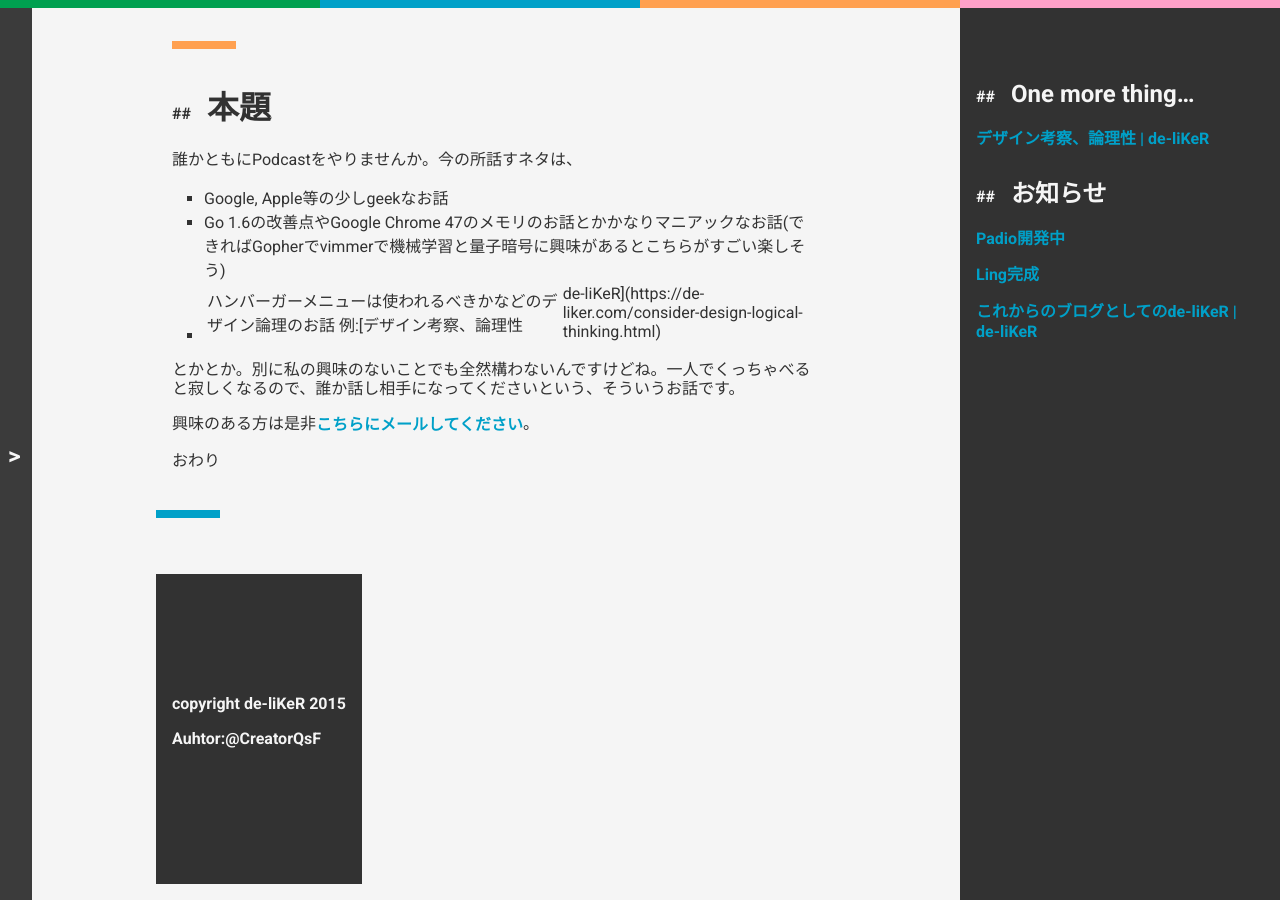
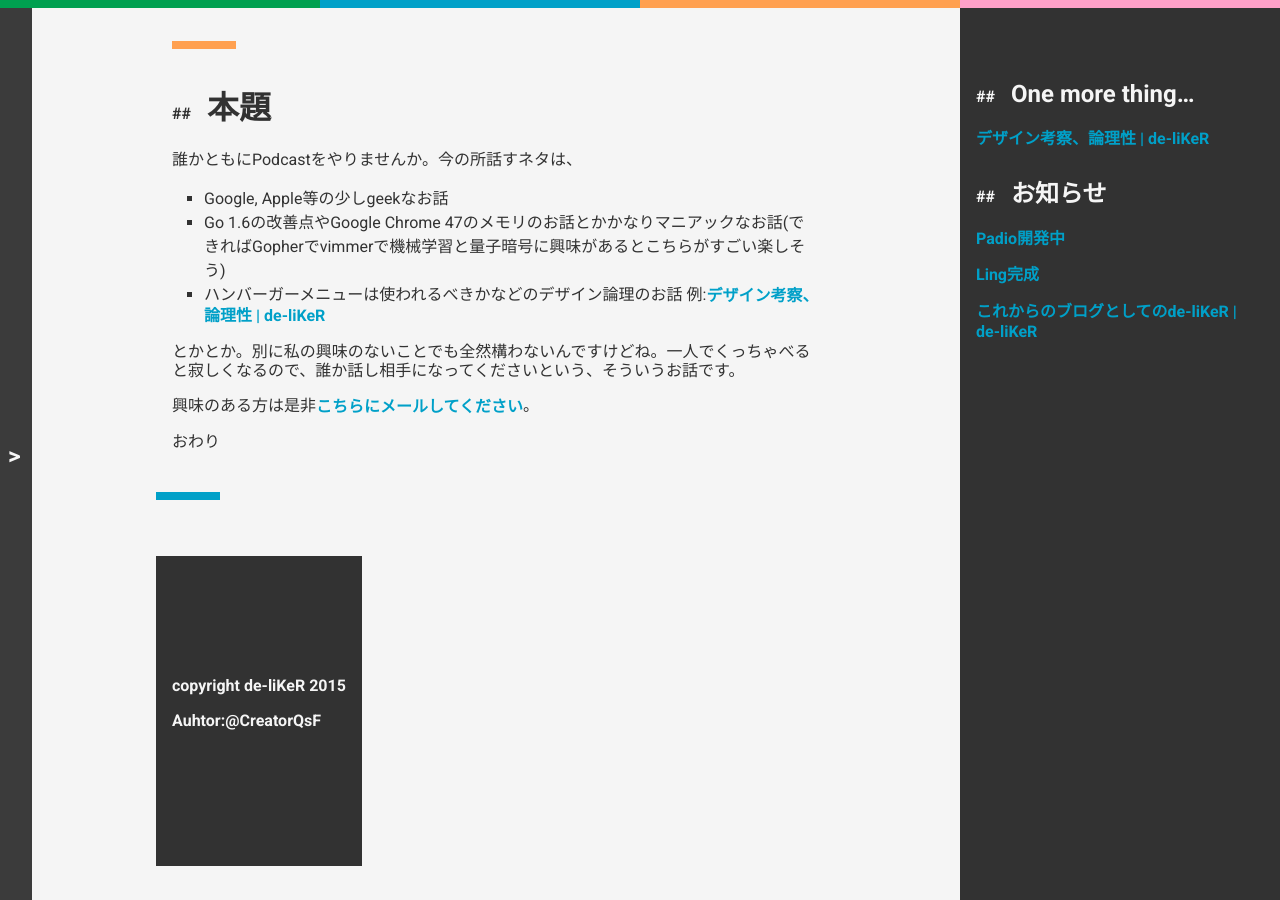
Before and after one commit to CreatorQsF/creatorqsf.github.io, a Jekyll site: the page built from _posts/2016-01-19-prepare-to-start-podcast.md, in a window 1280 px wide and 900 px high, scrolled down 1047 px. Built offline with Jekyll 4.4.1, drawn with Linux system fonts in a browser that asks for light colours.

Commit message:
2016/01/19

```diff
--- a/_posts/2016-01-19-prepare-to-start-podcast.md
+++ b/_posts/2016-01-19-prepare-to-start-podcast.md
@@ -28,7 +28,7 @@ title: Podcastを始めたいけど仲間がいない
 
 - Google, Apple等の少しgeekなお話
 - Go 1.6の改善点やGoogle Chrome 47のメモリのお話とかかなりマニアックなお話(できればGopherでvimmerで機械学習と量子暗号に興味があるとこちらがすごい楽しそう)
-- ハンバーガーメニューは使われるべきかなどのデザイン論理のお話 例:[デザイン考察、論理性 | de-liKeR](https://de-liker.com/consider-design-logical-thinking.html)
+- ハンバーガーメニューは使われるべきかなどのデザイン論理のお話 例:[デザイン考察、論理性 \| de-liKeR](https://de-liker.com/consider-design-logical-thinking.html)
 
 とかとか。別に私の興味のないことでも全然構わないんですけどね。一人でくっちゃべると寂しくなるので、誰か話し相手になってくださいという、そういうお話です。
 
```
